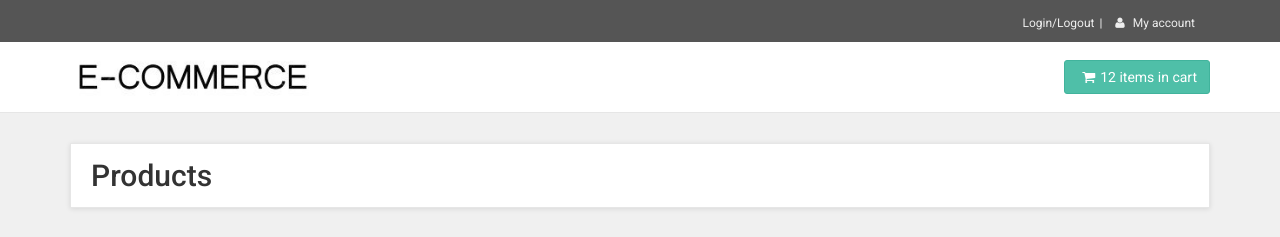
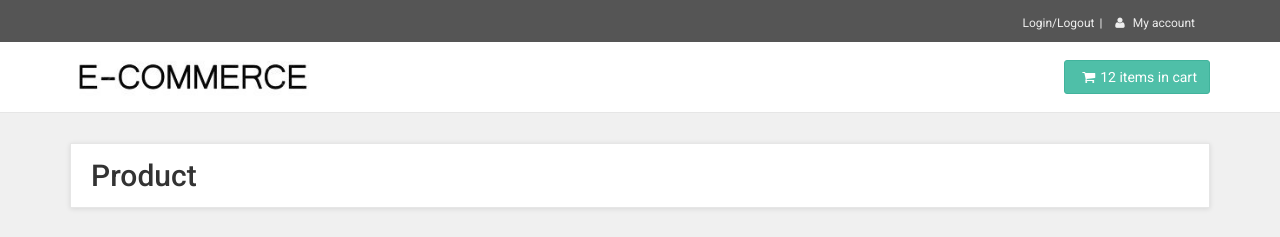
Before and after one commit to kkingshuk/cartdesign, an Angular app: page /#/ in a window 1280 px wide. Shown: the top 237 px of the page. Built offline with nearby package versions, Linux system fonts and the light colour scheme.

Commit message:
test commit

```diff
--- a/src/app/components/homepage/homepage.component.html
+++ b/src/app/components/homepage/homepage.component.html
@@ -1,6 +1,6 @@
 <div class="col-md-12">
     <div class="box">
-        <h1>Products</h1>
+        <h1>Product</h1>
     </div>
     <div class="row products">
         <div class="col-md-3 col-sm-4" *ngFor="let product of allProducts">
```
